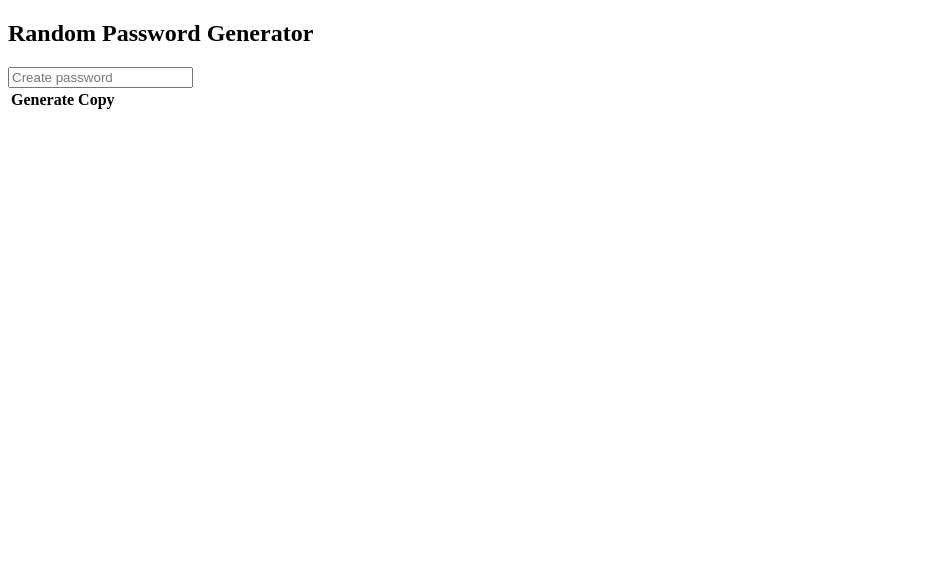
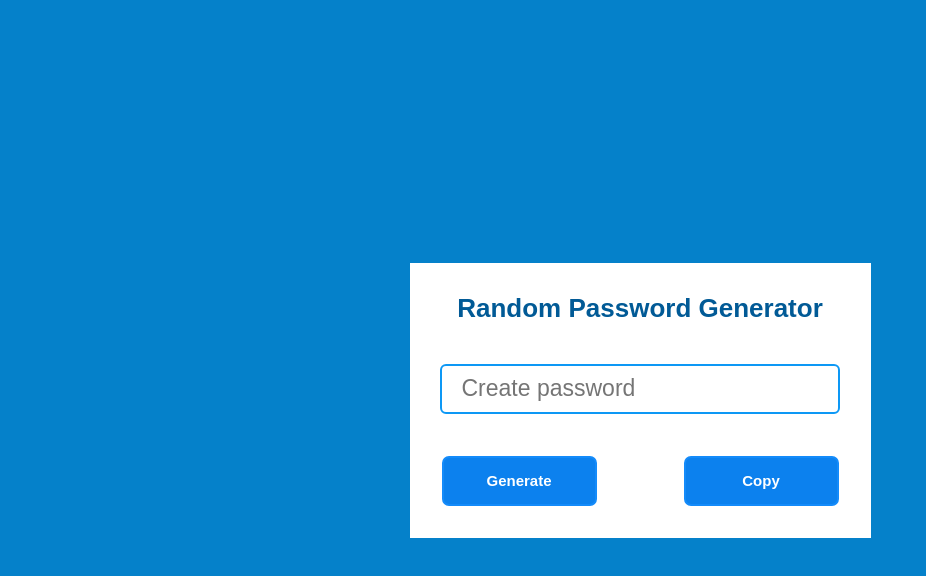
Before and after one commit to HalimRaimjanov/Random-password-generator, a plain HTML site: page index.html in a window 1280 px wide. Shown: the whole page, without its empty margins (0-926 px from the left). Drawn offline with Linux system fonts and the light colour scheme.

Commit message:
updated style

```diff
--- a/index.html
+++ b/index.html
@@ -6,6 +6,7 @@
     <meta http-equiv="X-UA-Compatible" content="IE=edge">
     <meta name="viewport" content="width=device-width, initial-scale=1.0">
     <title>Random Password Generator</title>
+    <link rel="stylesheet" href="style.css">
 </head>
 
 <body>
--- a/style.css
+++ b/style.css
@@ -0,0 +1,68 @@
+* {
+    margin: 0;
+    padding: 0;
+    user-select: none;
+    box-sizing: border-box;
+}
+
+body {
+    background-color: #0581ca;
+    justify-content: center;
+    align-items: center;
+    display: flex;
+    min-height: 100vh;
+}
+
+.box {
+    background-color: #fff;
+    padding: 30px;
+}
+
+.box h2 {
+    margin-bottom: 40px;
+    text-align: center;
+    font-size: 26px;
+    color: #015a96;
+    font-family: sans-serif;
+}
+
+input {
+    padding: 20px;
+    user-select: none;
+    height: 50px;
+    width: 400px;
+    border-radius: 6px;
+    border: 2px solid rgb(13,152,245);
+    outline: none;
+    font-size: 22px;
+}
+
+input::placeholder {
+    font-size: 23px;
+}
+
+#button {
+    font-family: sans-serif;
+    font-size: 15px;
+    margin-top: 40px;
+    border: 2px solid rgb(20,139,250);
+    width: 155px;
+    height: 50px;
+    text-align: center;
+    background-color: #0c81ee;
+    display: flex;
+    justify-content: center;
+    color: rgb(255,255,255);
+    align-items: center;
+    cursor: pointer;
+    border-radius: 7px;
+}
+
+.btn2 {
+    margin-left: 85px;
+}
+
+#button:hover {
+    color: white;
+    background-color: black;
+}
```
